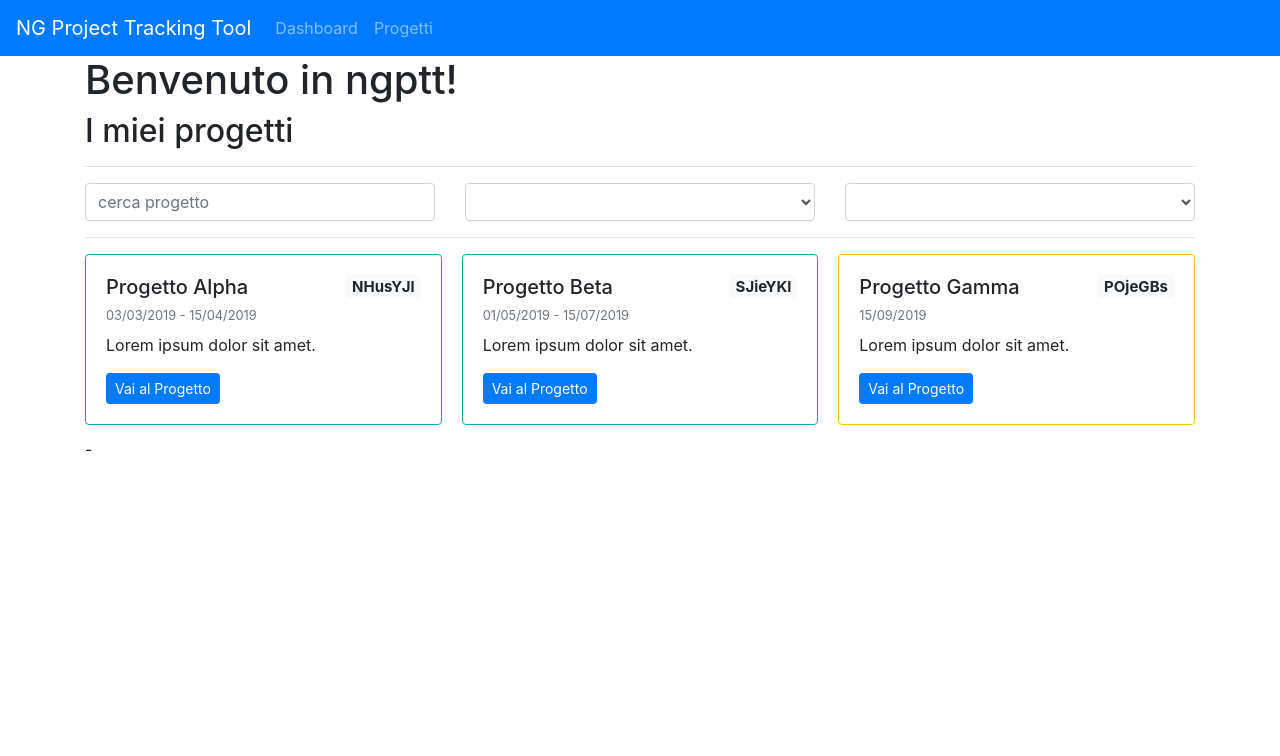
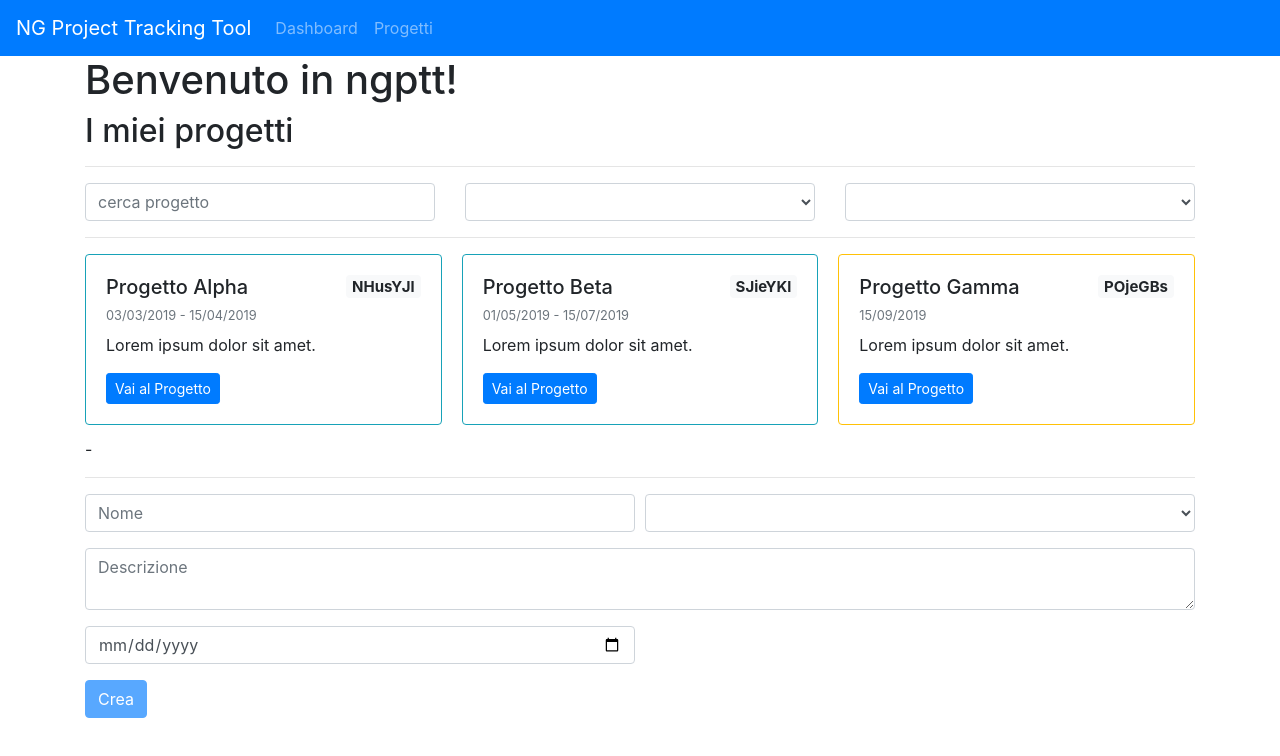
Before and after one commit to xantrix/ngptt, an Angular app: page / in a window 1280 px wide. Shown: the top 756 px of the page. Built offline with nearby package versions, Linux system fonts and the light colour scheme.

Commit message:
Add TD Form (Add New Project) in ProjectList view

```diff
--- a/src/app/projects/project-list.component.html
+++ b/src/app/projects/project-list.component.html
@@ -44,3 +44,60 @@
     </div>
 </div>
 <p>{{selectedProject?.code}} - {{selectedProject?.name}}</p>
+<hr/>
+<form #f="ngForm" (ngSubmit)="submitProjectForm(f)">
+    <div class="form-row">
+        <div class="form-group col-md-6">
+            <input
+                type="text"
+                name="name"
+                class="form-control"
+                placeholder="Nome"
+                required
+                ngModel
+                #nameField="ngModel">
+                <p class="text-danger" *ngIf="nameField.invalid && nameField.touched"><small>Il campo è richiesto</small></p>
+        </div>
+
+        <div class="form-group col-md-6">
+            <select
+                class="form-control"
+                name="priority"
+                required
+                ngModel
+                #priorityField="ngModel">
+                    <option value="low" >Low</option>
+                    <option value="medium">Medium</option>
+                    <option value="high">High</option>
+            </select>
+            <p class="text-danger" *ngIf="priorityField.invalid && priorityField.touched"><small>Il campo è richiesto</small></p>
+        </div>
+    </div>
+    <div class="form-group">
+        <textarea
+            class="form-control"
+            name="description"
+            placeholder="Descrizione"
+            required
+            ngModel
+            #descriptionField="ngModel">
+        </textarea>
+        <p class="text-danger" *ngIf="descriptionField.invalid && descriptionField.touched"><small>Il campo è richiesto</small></p>
+    </div>
+    <div class="form-row">
+        <div class="form-group col-md-6">
+            <input
+                type="date"
+                name="start"
+                class="form-control"
+                placeholder="Data Inizio"
+                required
+                ngModel
+                #dateField="ngModel">
+                <p class="text-danger" *ngIf="dateField.invalid && dateField.touched"><small>Il campo è richiesto</small></p>
+        </div>
+        <div class="form-group col-md-6">
+        </div>
+    </div>
+    <button type="submit" [disabled]="f.invalid" class="btn btn-primary">Crea</button>
+</form>
--- a/src/app/projects/project-list.component.ts
+++ b/src/app/projects/project-list.component.ts
@@ -1,5 +1,6 @@
 import { Component } from '@angular/core';
 import { Project } from '../shared/Project';
+import { NgForm } from '@angular/forms';
 
 @Component({
     selector: 'ngptt-project-list',
@@ -48,4 +49,14 @@ export class ProjectListComponent {
     selectProject(project: Project) {
         this.selectedProject = project;
     }
+
+    submitProjectForm(form: NgForm) {
+        this.projects.push({
+            id: Symbol(),
+            code: Math.random().toString(36).replace('0.', '').substring(2, 9),
+            done: false,
+            tasks: [],
+            ...form.value
+        });
+    }
 }
```
